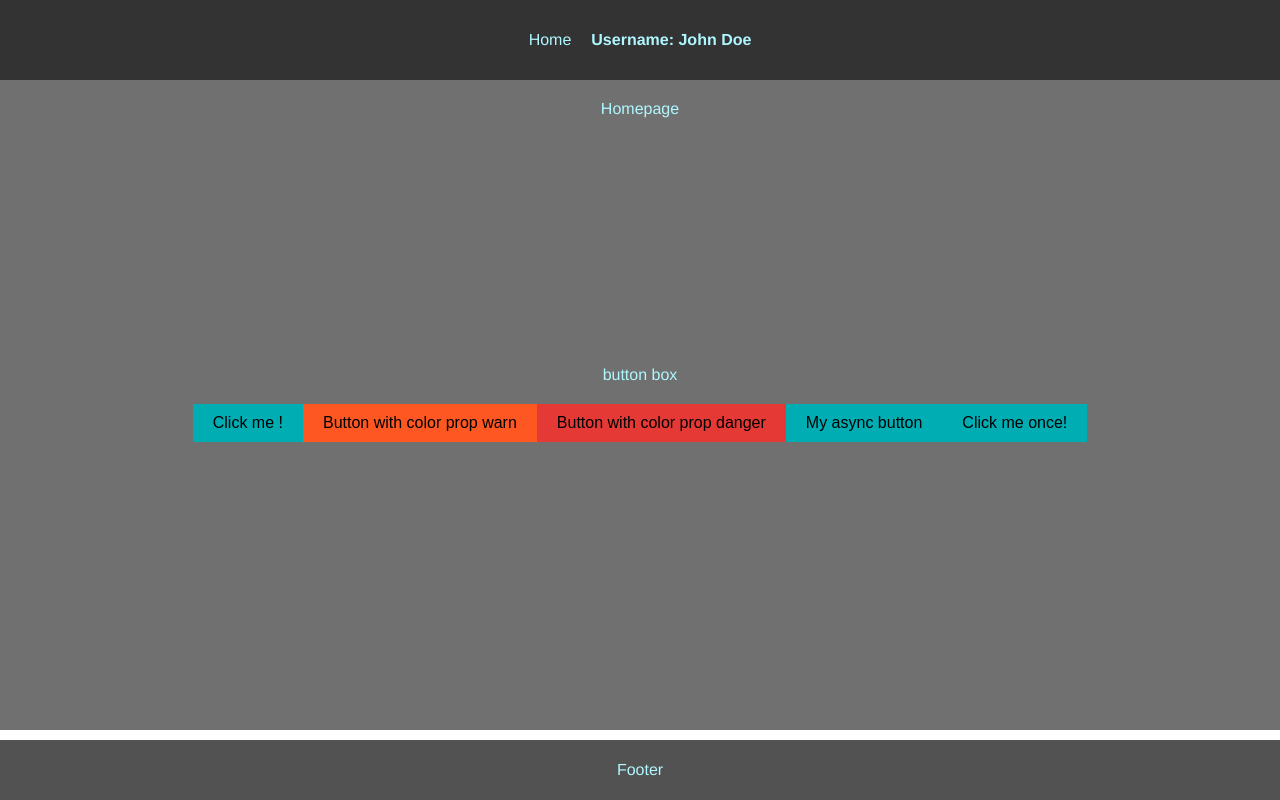
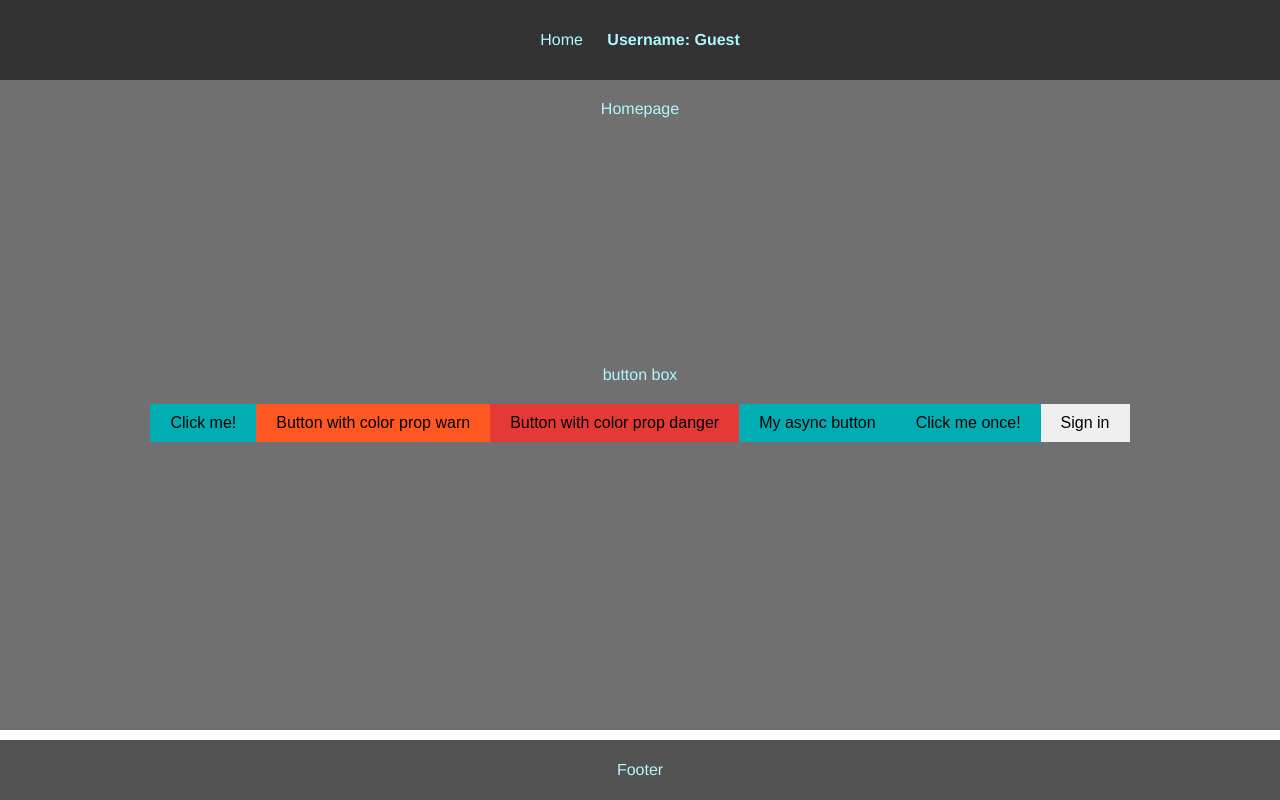
Before and after one commit to RomainBilly0/TP3-4VUE, a Vue app: page / in a window 1280 px wide. Built offline with nearby package versions, Linux system fonts and the light colour scheme.

Commit message:
TP4 Exercise 1 and 2

```diff
--- a/package.json
+++ b/package.json
@@ -18,7 +18,8 @@
     "@vue/cli-plugin-eslint": "~5.0.0",
     "@vue/cli-service": "~5.0.0",
     "eslint": "^7.32.0",
-    "eslint-plugin-vue": "^8.0.3"
+    "eslint-plugin-vue": "^8.0.3",
+    "@azure/msal-browser": "3.25.0"
   },
   "eslintConfig": {
     "root": true,
--- a/src/components/BaseHeader.vue
+++ b/src/components/BaseHeader.vue
@@ -1,12 +1,18 @@
-<script setup>
-
+<script>
+export default {
+  props: {
+    user: Object
+  }
+}
 </script>
-
 
 <template>
   <div id="header">
     <a href="#" class="nav-link">Home</a>
-    <span class="username">Username: John Doe</span>
+
+    <a class="username">
+      Username: {{ user?.name || user?.username || "Guest" }}
+    </a>
   </div>
 </template>
 
--- a/src/components/BaseLayout.vue
+++ b/src/components/BaseLayout.vue
@@ -1,12 +1,10 @@
 <script setup>
 import BaseFooter from "@/components/BaseFooter.vue";
-import BaseHeader from "@/components/BaseHeader.vue";
 import HomePage from "@/pages/HomePage.vue";
 </script>
 
 <template>
   <div id="main_template">
-    <base-header/>
     <home-page />
     <base-footer/>
   </div>
--- /dev/null
+++ b/src/components/SignInButton.vue
@@ -0,0 +1,59 @@
+<script>
+import { signInAndGetUser } from "@/lib/microsoftGraph";
+export default {
+  props: {
+    color: {
+      type: String,
+      default: "primary",
+    },
+    label: {
+      type: String,
+      default: "Login",
+    },
+  },
+  data() {
+    return {
+      user: null,
+    };
+  },
+  methods: {
+    async handleClick() {
+      this.user = await signInAndGetUser();
+      if (this.user) {
+        this.$emit("update-user", this.user);
+      }
+    },
+  },
+};
+</script>
+
+<template>
+  <button @click="handleClick" class="glow-on-hover">
+    {{ label }}
+  </button>
+</template>
+
+<style scoped>
+.glow-on-hover {
+  border: none;
+  padding: 10px 20px;
+  font-size: 16px;
+  transition: transform 0.2s, background-color 0.2s;
+}
+.glow-on-hover:enabled {
+  cursor: pointer;
+}
+
+.glow-on-hover:not(:disabled):hover {
+  transform: scale(1.1);
+}
+
+.glow-on-hover:not(:disabled):active {
+  transform: scale(0.95);
+}
+
+.glow-on-hover:disabled {
+  background-color: #bdf7ff;
+  color: #ababab;
+}
+</style>
--- /dev/null
+++ b/src/lib/microsoftGraph.js
@@ -0,0 +1,52 @@
+import * as msal from '@azure/msal-browser'
+
+const requestedScopes = {
+    scopes: ["User.Read"]
+}
+
+const msalConfig = {
+    auth: {
+        clientId: process.env.VUE_APP_OAUTH_CLIENT_ID,
+        authority: "https://login.microsoftonline.com/common",
+        redirectUri: window.location.origin,
+    },
+    cache: {
+        cacheLocation: "sessionStorage",
+        storeAuthStateInCookie: true,
+    }
+}
+
+const msalInstance = new msal.PublicClientApplication(msalConfig)
+
+async function initializeMsal() {
+    try {
+        await msalInstance.initialize();
+    } catch (error) {
+        console.error("MSAL Initialization failed:", error);
+    }
+}
+
+const account = msalInstance.getAllAccounts()[0];
+if (account) {
+    msalInstance.setActiveAccount(account);
+}
+
+export async function signInAndGetUser () {
+    try {
+        await initializeMsal();
+
+        let activeAccount = msalInstance.getActiveAccount();
+        if (!activeAccount) {
+            const authResult = await msalInstance.loginPopup({
+                ...requestedScopes,
+                prompt: "select_account" // We want to be able to select the account so we request a specific page "request account"
+            });
+            msalInstance.setActiveAccount(authResult.account);
+            activeAccount = authResult.account;
+        }
+        return activeAccount;
+    } catch (error) {
+        console.error("Login failed:", error);
+        return null;
+    }
+}
--- a/src/pages/HomePage.vue
+++ b/src/pages/HomePage.vue
@@ -1,7 +1,38 @@
 <script setup>
 import BaseButton from "../components/BaseButton.vue";
 import AsyncButton from "@/components/AsyncButton.vue";
+import SignInButton from "@/components/SignInButton.vue";
+import Header from "@/components/BaseHeader.vue";
+
+
+import { ref } from 'vue';
+const user = ref(null);
+
+function updateUser(newUser) {
+  user.value = newUser;
+}
 </script>
+
+<template>
+  <Header :user="user" />
+
+  <div class="home-page">
+    <div id="content">
+      Homepage
+    </div>
+    <div id="button-box">
+      button box
+      <div id="button-list">
+        <BaseButton label="Click me!" />
+        <BaseButton label="Button with color prop warn" color="warn" />
+        <BaseButton label="Button with color prop danger" color="danger" />
+        <BaseButton label="My async button" type="async" />
+        <AsyncButton label="Your async button" @click="handleAsyncAction" />
+        <SignInButton label="Sign in" @update-user="updateUser" />
+      </div>
+    </div>
+  </div>
+</template>
 
 <script>
 export default {
@@ -25,27 +56,6 @@ export default {
 }
 </script>
 
-
-<template>
-  <div class="home-page">
-    <div id="content">
-      Homepage
-    </div>
-    <div id="button-box">
-      button box
-      <div id="button-list">
-        <BaseButton label="Click me !" />
-        <BaseButton label="Button with color prop warn" color="warn" />
-        <BaseButton label="Button with color prop danger" color="danger" />
-        <BaseButton label="My async button" type="async" />
-        <async-button label="Your async button" @click="handleAsyncAction"/>
-
-      </div>
-    </div>
-  </div>
-
-</template>
-
 <style scoped>
 .home-page {
   padding: 20px 20px 20px 20px;
```
Also changed, not shown: 2 other files (tests, documents, lock files or other folders).
